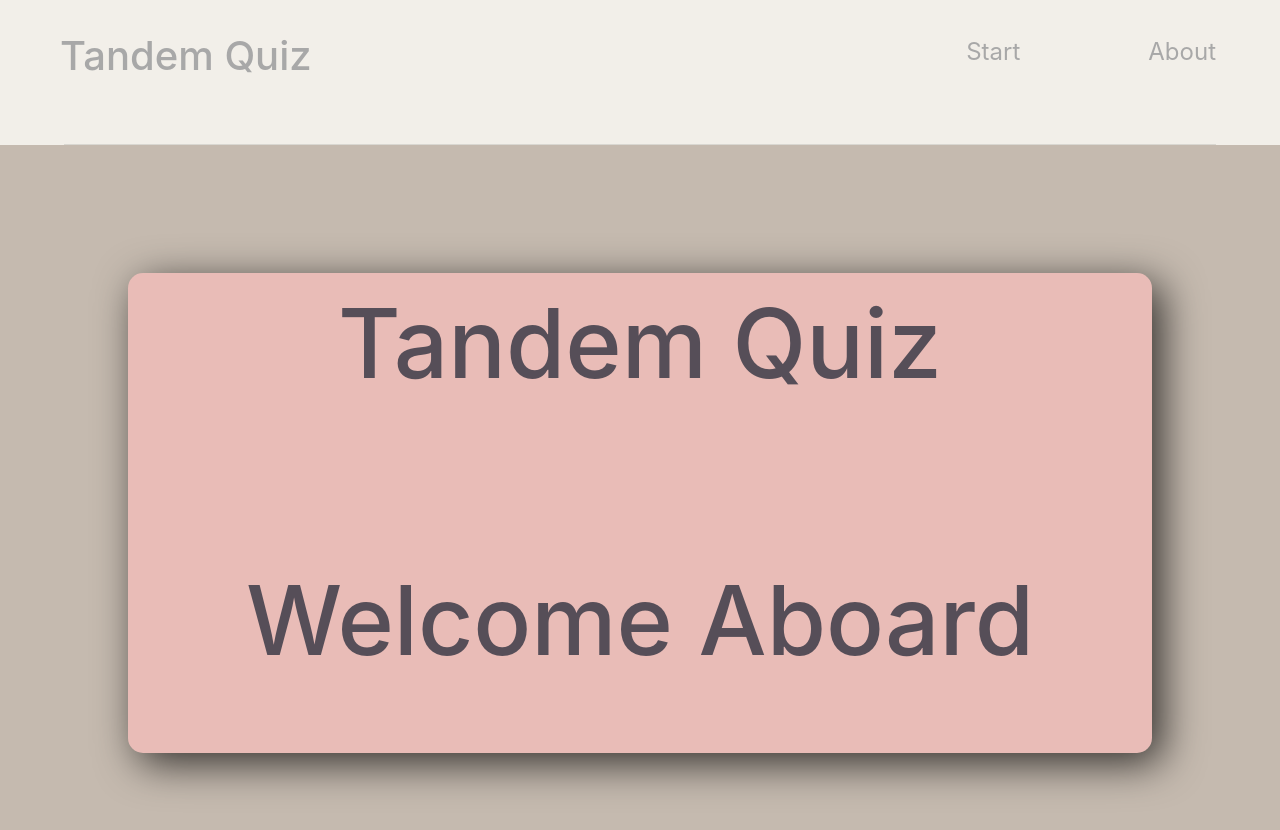
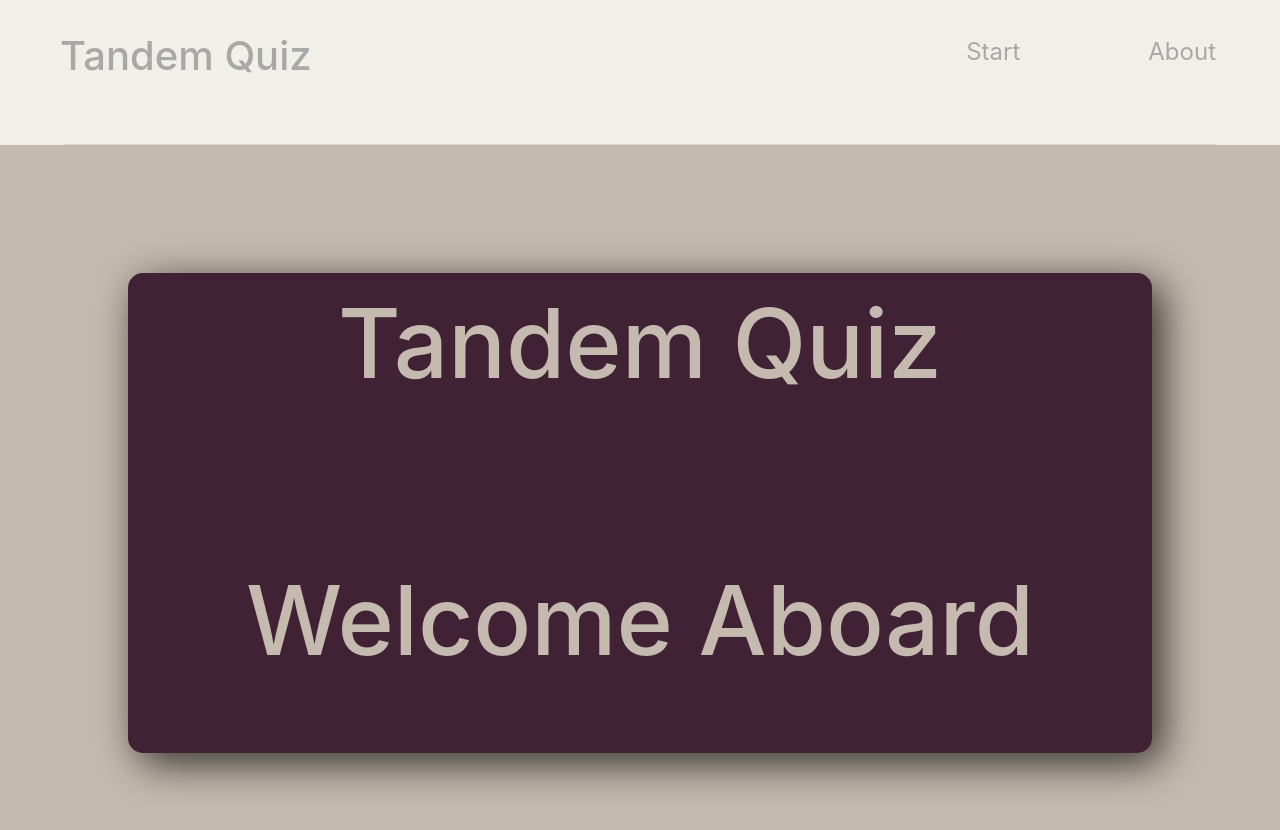
Before and after one commit to KPWithCode/TandemQuiz, a React (Create React App) app: page / in a window 1280 px wide. Shown: the top 830 px of the page. Built offline with nearby package versions, Linux system fonts and the light colour scheme.

Commit message:
Updated styles/colors

```diff
--- a/src/pages/home/home.css
+++ b/src/pages/home/home.css
@@ -3,11 +3,10 @@
     justify-content: center;
     background-color: #C5BAAF;
     height: 100vh;
-
 }
 
 .welcome-div {
-    background-color:#E9BCB7;
+    background-color:#412234;
     padding: 1% 1% 1% 1%;
     margin: 10% 10% 10% 10%;
     width: 80%;
@@ -22,12 +21,12 @@
     display: flex;
     justify-content: center;
     font-size: 6em;
-    color: #564E58;
+    color: #C5BAAF;
 }
 .subtitle {
     display: flex;
     justify-content: center;
     margin-top: 10%;
     font-size: 6em;
-    color: #564E58;
+    color: #C5BAAF;
 }
```
